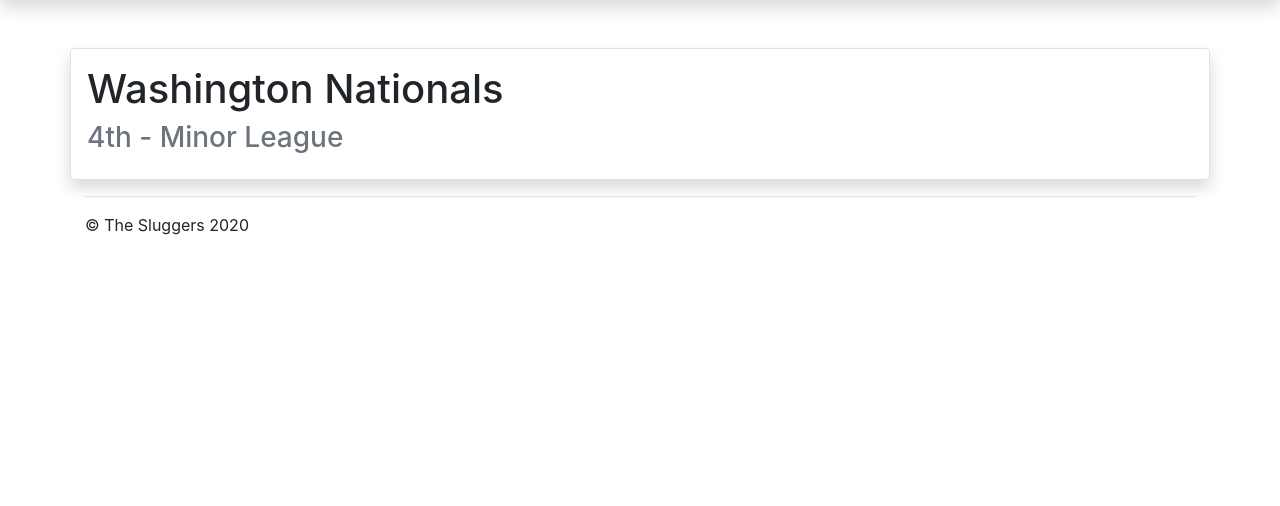
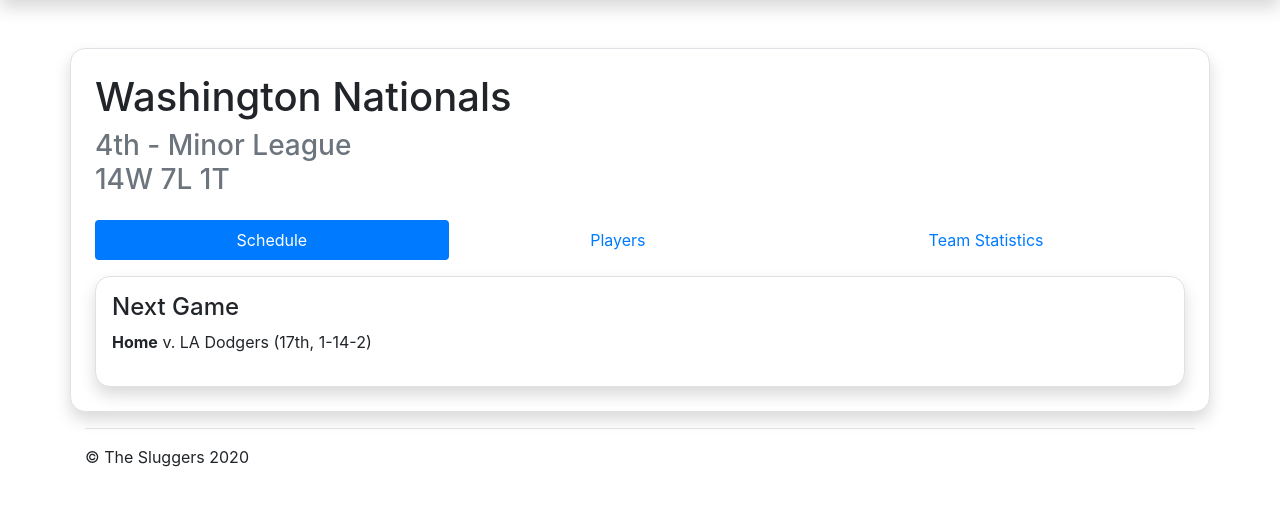
Before and after one commit to EliasHaddad00/Baseball_Database_cs4750, a Django app: page /team/ in a window 1280 px wide. Shown: the part 56-562 px from the top of the page. Run offline with Django 3.2, Linux system fonts and the light colour scheme; parts of the project's set-up code (start-up, migrations or seed data) failed here and were passed over; some libraries are stand-ins or nearby versions.

Commit message:
expanded team page, added link in landing

```diff
--- a/sluggers/templates/sluggers/base.html
+++ b/sluggers/templates/sluggers/base.html
@@ -6,6 +6,11 @@
         <meta name="viewport" content="width=device-width, initial-scale=1, shrink-to-fit=no">
 
         <!-- Bootstrap CSS For Cards/Panels -->
+        <style>
+            .rounded-corner {
+                border-radius: 15px !important;
+            }
+        </style>
         <!-- (THIS MUST BE BELOW "MY CSS" IMPORTS) -->
         <link rel="stylesheet" href="https://stackpath.bootstrapcdn.com/bootstrap/4.5.0/css/bootstrap.min.css" integrity="sha384-9aIt2nRpC12Uk9gS9baDl411NQApFmC26EwAOH8WgZl5MYYxFfc+NcPb1dKGj7Sk" crossorigin="anonymous">
         <link href="https://maxcdn.bootstrapcdn.com/font-awesome/4.7.0/css/font-awesome.min.css" rel="stylesheet">
--- a/sluggers/templates/sluggers/landing.html
+++ b/sluggers/templates/sluggers/landing.html
@@ -1,6 +1,8 @@
 {% extends 'sluggers/base.html' %}
+
 
 {% block content %}
     <h2 class="my-4">Welcome to the Sluggers Database.</h2>
     <p>We're currently helping the Richmond Little League increase accessability to statistics!</p>
+    <a href="{% url 'team:view' %}">Example Team Page</a>
 {% endblock %}
--- a/team/templates/team/view.html
+++ b/team/templates/team/view.html
@@ -2,12 +2,41 @@
 
 {% block content %}
 <!-- Team Summary -->
-<div class="row mt-5">
-   <div class="col-12">
-       <div class="card shadow p-3 border rounded">
-           <h1>Washington Nationals</h1>
-           <h3 class="text-muted">4th - Minor League</h3>
-       </div>
-   </div>
+<div class="card shadow p-4 border rounded-corner mt-5">
+    <h1>Washington Nationals</h1>
+    <h3 class="text-muted">4th - Minor League <br>14W 7L 1T</h3>
+    <ul class="nav nav-pills nav-fill mt-3">
+        <li class="nav-item"><a class="nav-link active" data-toggle="tab" href="#schedule">Schedule</a></li>
+        <li class="nav-item"><a class="nav-link" data-toggle="tab" href="#players">Players</a></li>
+        <li class="nav-item"><a class="nav-link" data-toggle="tab" href="#stats">Team Statistics</a></li>
+    </ul>
+    <div class="tab-content mt-3">
+        <div class="tab-pane fade show active" id="schedule">
+            <div class="card shadow p-3 border rounded-corner">
+                <h4>Next Game</h4>
+                <p><span class="font-weight-bold">Home</span> v. LA Dodgers (17th, 1-14-2)</p>
+            </div>
+        </div>
+        <div class="tab-pane fade" id="players">
+            <div class="card shadow p-3 border rounded-corner">
+                <h4>Pitchers</h4>
+                <p>Nick Winans</p>
+            </div>
+        </div>
+        <div class="tab-pane fade" id="stats">
+            <div class="card shadow p-3 border rounded-corner">
+
+            </div>
+        </div>
+    </div>
+
+</div>
+
+
+
+
+
+
+
 </div>
 {% endblock %}
```
